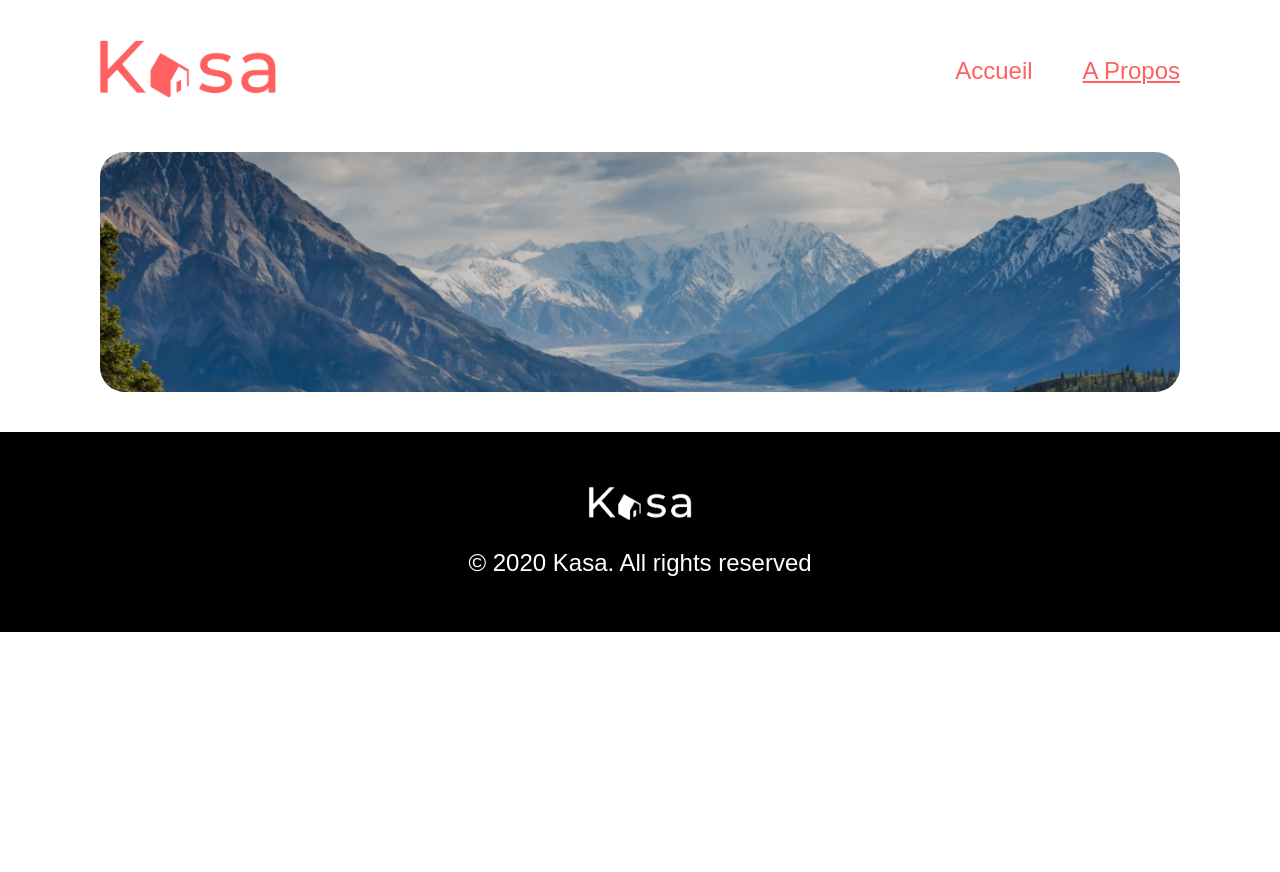
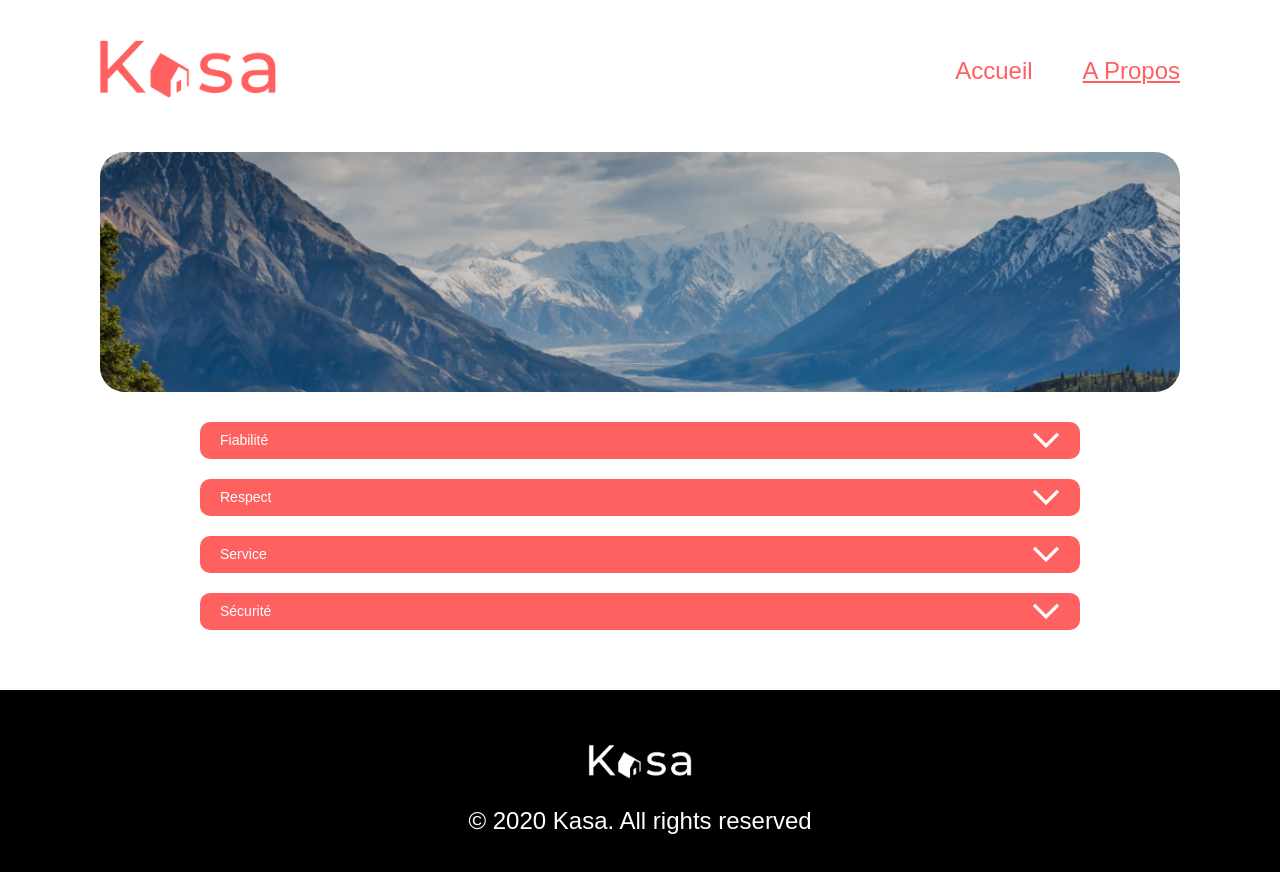
Before and after one commit to cedrine-89/P7-OPCR, a React (Create React App) app: page /about in a window 1280 px wide. Shown: the top 872 px of the page. Before the commit the page ends 800 px from the top, so only its background shows below. Built offline with nearby package versions, Linux system fonts and the light colour scheme.

Commit message:
Integration Full About page

```diff
--- a/src/component/dropdown/Dropdown.scss
+++ b/src/component/dropdown/Dropdown.scss
@@ -3,6 +3,7 @@
 .Dropdown {
   width: 100%;
   align-self: flex-start;
+  margin-bottom: 20px;
 
   &_Title {
     color: $secondaryColor;
--- a/src/view/about/About.js
+++ b/src/view/about/About.js
@@ -1,10 +1,17 @@
 import Banner from "../../component/banner/Banner";
+import Dropdown from "../../component/dropdown/Dropdown";
 import './About.scss';
 
 export default function About() {
   return (
     <div className="About">
       <Banner image="/img/about-background.png" text="" />
+      <div className="About_Dropdown">
+        <Dropdown status={false} title="Fiabilité" listing={false} children="Les annonces postées sur Kasa garantissent une fiabilité totale. Les photos sont conformes aux logements, et toutes les informations sont régulièrement vérifiées  par nos équipes." />
+        <Dropdown status={false} title="Respect" listing={false} children="La bienveillance fait partie des valeurs fondatrices de Kasa. Tout comportement discriminatoire ou de perturbation du voisinage entraînera une exclusion de notre plateforme." />
+        <Dropdown status={false} title="Service" listing={false} children="Nos équipes se tiennent à votre disposition pour vous fournir une expérience parfaite. N'hésitez pas à nous contacter si vous avez la moindre question." />
+        <Dropdown status={false} title="Sécurité" listing={false} children="La sécurité est la priorité de Kasa. Aussi bien pour nos hôtes que pour les voyageurs, chaque logement correspond aux critères de sécurité établis par nos services. En laissant une note aussi bien à l'hôte qu'au locataire, cela permet à nos équipes de vérifier que les standards sont bien respectés. Nous organisons également des ateliers sur la sécurité domestique pour nos hôtes." />
+      </div>
     </div>
   );
 }
--- a/src/view/about/About.scss
+++ b/src/view/about/About.scss
@@ -0,0 +1,15 @@
+@import "../../scss/mixin.scss";
+
+.About {
+  &_Dropdown {
+    margin: 30px 100px 0;
+  }
+}
+
+@include for-phone-only {
+  .About {
+    &_Dropdown {
+      margin: 20px 0 0;
+    }
+  }
+}
```
